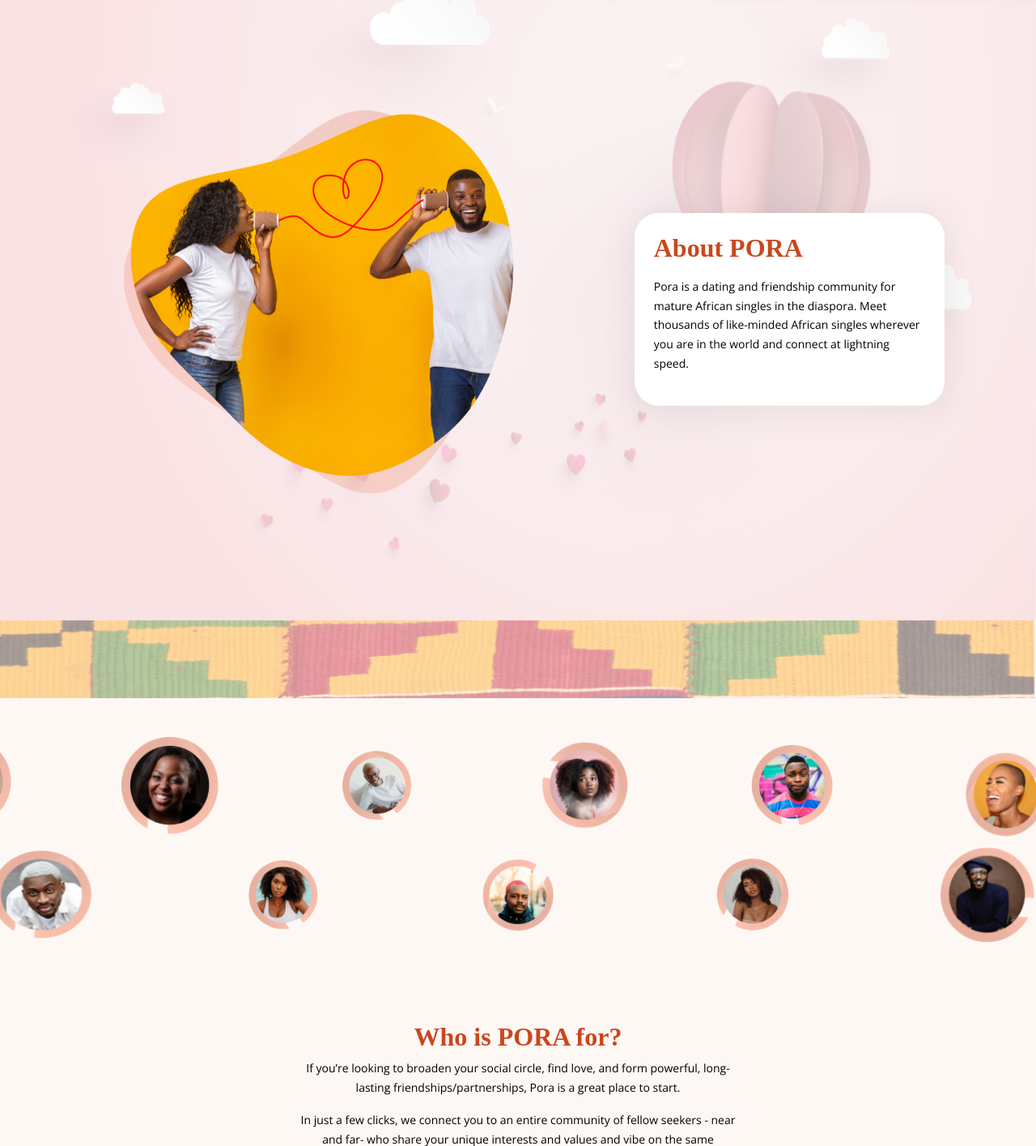
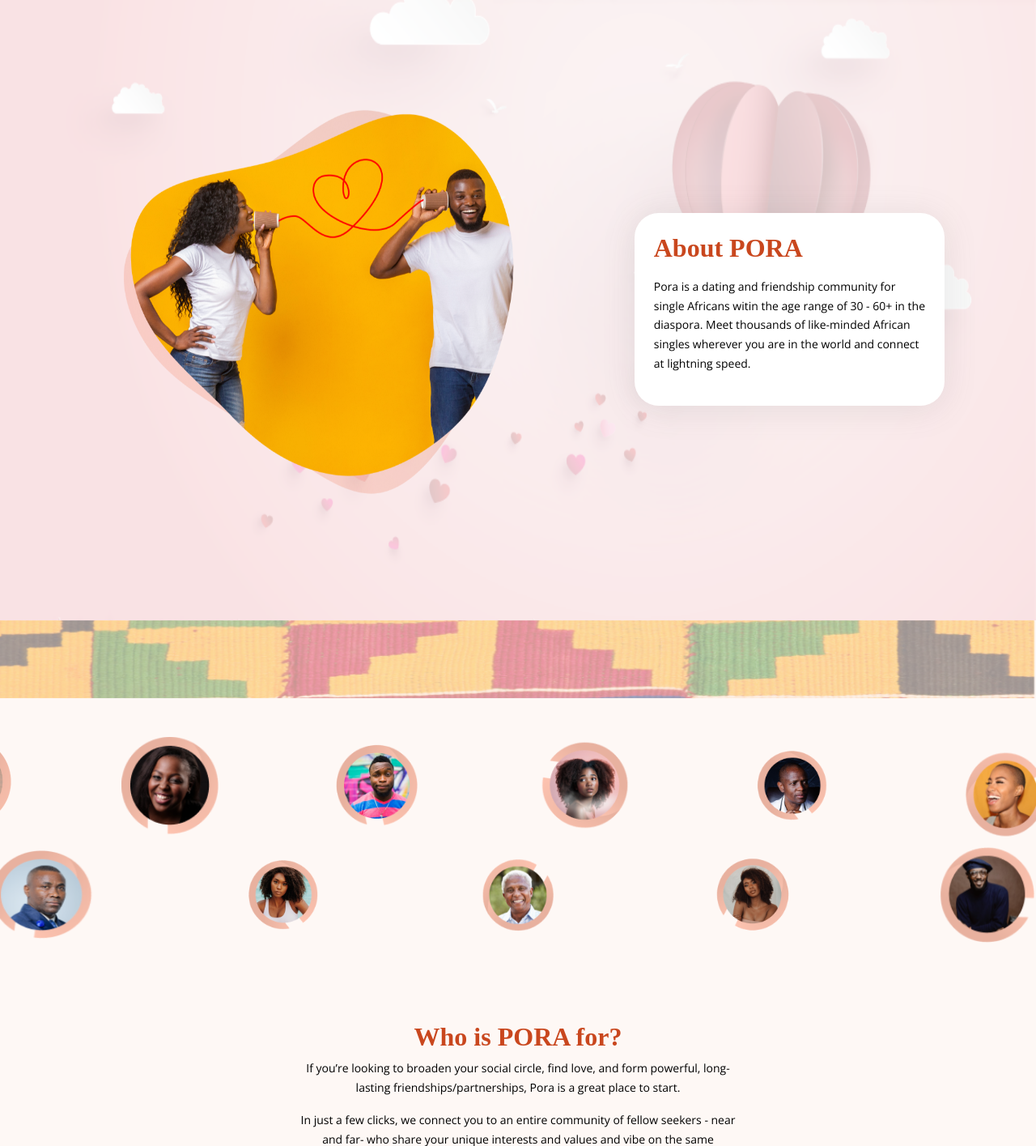
Before and after one commit to haphor/pora, a PHP site: page / in a window 1280 px wide. Shown: the part 880-2295 px from the top of the page at 81% size. Run offline with PHP 8.4, Linux system fonts and the light colour scheme; some web fonts are replaced.

Commit message:
updating avatars

```diff
--- a/index.php
+++ b/index.php
@@ -88,7 +88,7 @@
                 <div class="about-text col-12 col-md-4 p-4 mb-4 mb-md-0">
                     <h2 class="mb-3">About PORA</h2>
                     <p>
-                        Pora is a dating and friendship community for mature African singles in the diaspora. Meet thousands of like-minded African singles wherever you are in the world and connect at lightning speed.
+                        Pora is a dating and friendship community for single Africans witin the age range of 30 - 60+ in the diaspora. Meet thousands of like-minded African singles wherever you are in the world and connect at lightning speed.
                     </p>
                 </div>
             </div>
@@ -109,7 +109,7 @@
                 <img src="images/avatar-2.png" alt="Single Africans" />
             </div>
             <div class="hover-zoomin animate__animated animate__jackInTheBox">
-                <img src="images/avatar-3.png" alt="Single Africans" />
+                <img src="images/avatar-3-3.png" alt="Single Africans" />
             </div>
             <div class="hover-zoomin animate__animated animate__rotateIn animate__delay-1s">
                 <img src="images/avatar-4.png" alt="Single Africans" />
@@ -129,7 +129,7 @@
                 <img src="images/avatar-8.png" alt="Single Africans" />
             </div>
             <div class="hover-zoomin animate__animated animate__jackInTheBox animate__delay-2s">
-                <img src="images/avatar-9.png" alt="Single Africans" />
+                <img src="images/avatar-9-9.png" alt="Single Africans" />
             </div>
             <div class="hover-zoomin animate__animated animate__rotateIn animate__delay-3s">
                 <img src="images/avatar-10.png" alt="Single Africans" />
```
Also changed, not shown: images/avatar-0.png (added), images/avatar-3-3.png (added), images/avatar-5-5.png, images/avatar-7-7.png, images/avatar-9-9.png (added).
